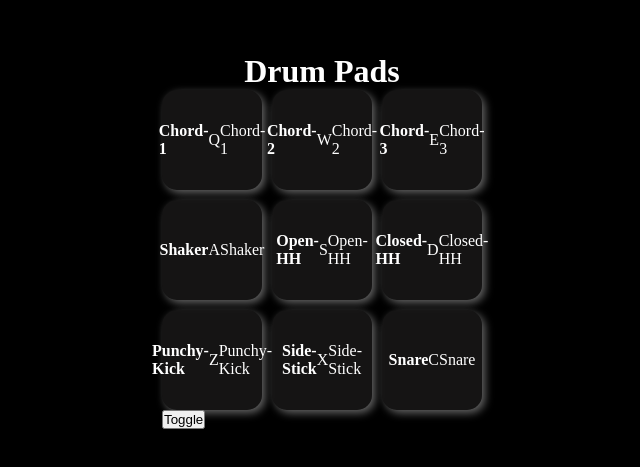
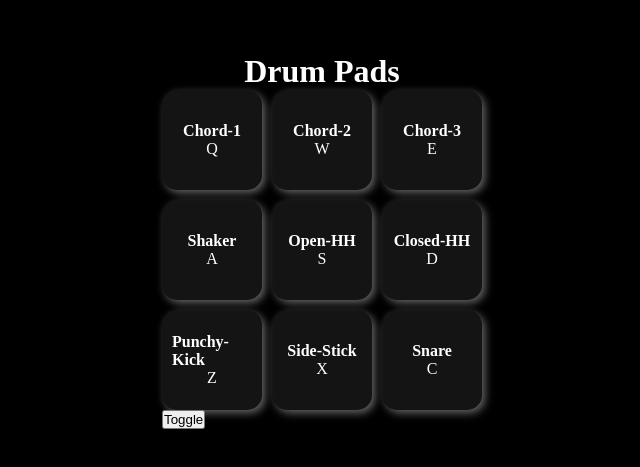
Before and after one commit to mart-anthony-stark/react-drum-machine, a React (Create React App) app: page / in a window 1280 px wide. Shown: the part 159-626 px from the top of the page, without its empty margins (318-958 px from the left). Built offline with nearby package versions, Linux system fonts and the light colour scheme.

Commit message:
2 files modified

```diff
--- a/src/Tile.js
+++ b/src/Tile.js
@@ -29,7 +29,6 @@ export default function Tile({ name, keyTrigger, keyCode, url }) {
       <audio src={url} id={keyTrigger} className="clip" />
       <h4 className="name">{name}</h4>
       <p className="key-trigger">{keyTrigger}</p>
-      <p className="pad-name">{name}</p>
     </div>
   );
 }
--- a/src/style.css
+++ b/src/style.css
@@ -28,6 +28,7 @@
   border-radius: 15px;
   display: flex;
   justify-content: center;
+  flex-direction: column;
   align-items: center;
   cursor: pointer;
   color: #fff;
```
